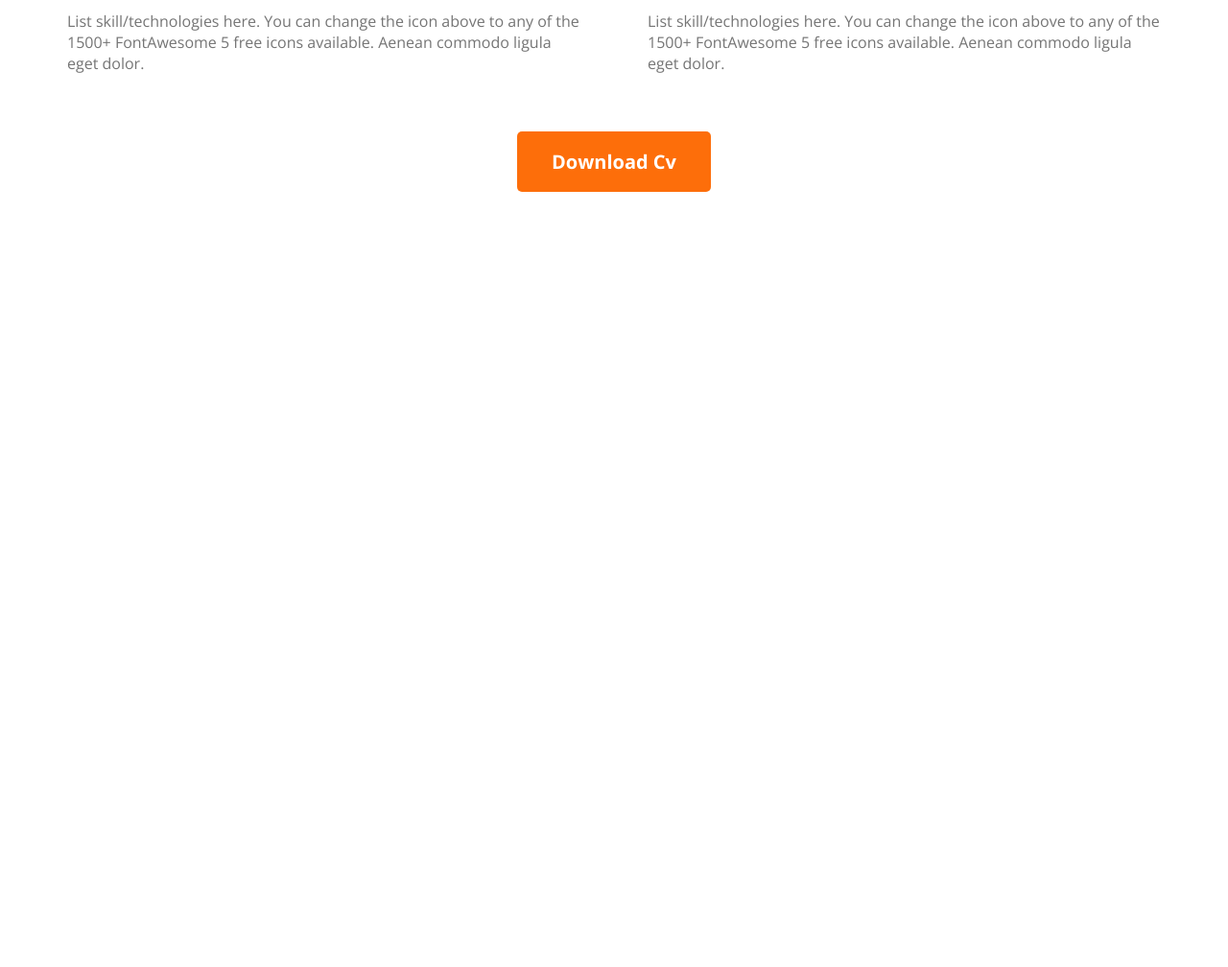
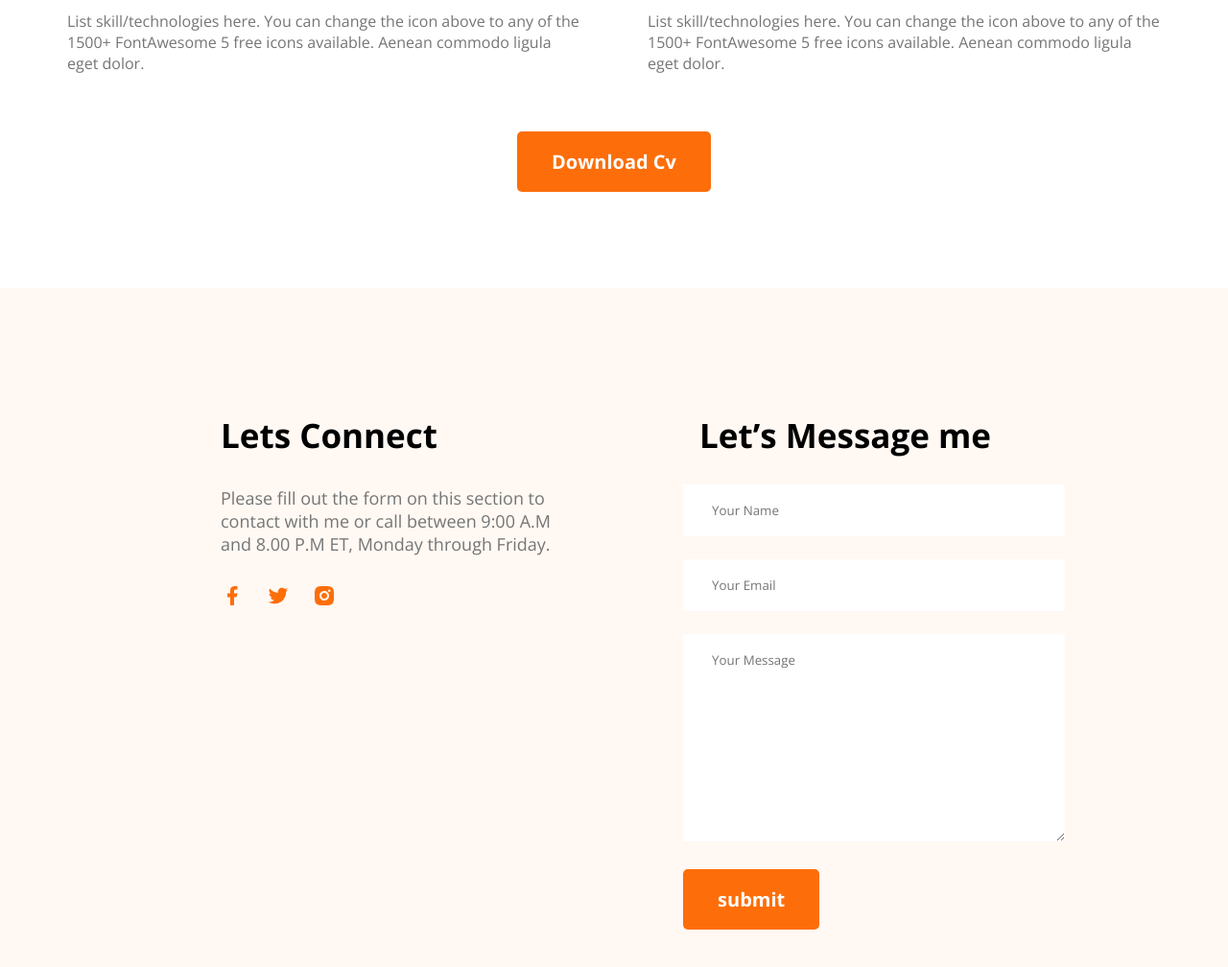
Before and after one commit to Parvezofficial/Developer_Portfolio, a plain HTML site: page index.html in a window 1280 px wide. Shown: the part 2843-3851 px from the top of the page at 96% size. Before the commit the page ends 3143 px from the top, so only its background shows below. Drawn offline with nearby package versions, Linux system fonts and the light colour scheme.

Commit message:
footer section added

```diff
--- a/index.html
+++ b/index.html
@@ -157,7 +157,28 @@
         </main>
         <!-- Footer section  -->
         <footer>
-
+            <div class="footer__container">
+                <div class="lets__connect">
+                    <h3 class="section__title footer__title">Lets Connect</h3>
+                    <p class="section__dec footer__dec">
+                        Please fill out the form on this section to contact with me or call between 9:00 A.M and 8.00 P.M ET, Monday through Friday.
+                    </p>
+                    <ul class="social__list">
+                        <li class="social__list-item"><img src="images/icons/facebook.png" alt=""></li>
+                        <li class="social__list-item"><img src="images/icons/twitter.png" alt=""></li>
+                        <li class="social__list-item"><img src="images/icons/insta.png" alt=""></li>
+                    </ul>
+                </div>
+            <div class="contact__form">
+                <h3 class="section__title contact-form__title">Let’s Message me</h3>
+                <form action="#" class="submit__form">
+                    <input type="text" placeholder="Your Name">
+                    <input type="email" placeholder="Your Email">
+                    <textarea name="" id="" cols="30" rows="10" placeholder="Your Message"></textarea>
+                    <input type="submit" value="submit" class="primary-btn">
+                </form>
+            </div>
+            </div>
         </footer>
         <script src="https://kit.fontawesome.com/34dfe468c1.js" crossorigin="anonymous"></script>
     </body>
--- a/style.css
+++ b/style.css
@@ -163,3 +163,32 @@ hr{
 .education-btn{
     text-align: center;
 }
+/* Footer section  */
+footer{
+    background: #FFF8F3;
+    padding: 130px 230px;
+}
+.footer__container{
+    display: flex;
+    gap: 110px;
+}
+.footer__title, .footer__dec{
+    text-align: left;
+}
+.social__list{
+    display: flex;
+    gap: 24px;
+}
+.submit__form input[type='text'], input[type='email'], textarea{
+    width: 100%;
+    padding: 18px 30px;
+    border: 0;
+    margin-bottom: 24px;
+}
+input:focus-visible, textarea:focus-visible{
+    outline: none;
+
+}
+.contact-form__title{
+    margin-bottom: 28px;
+}
```
